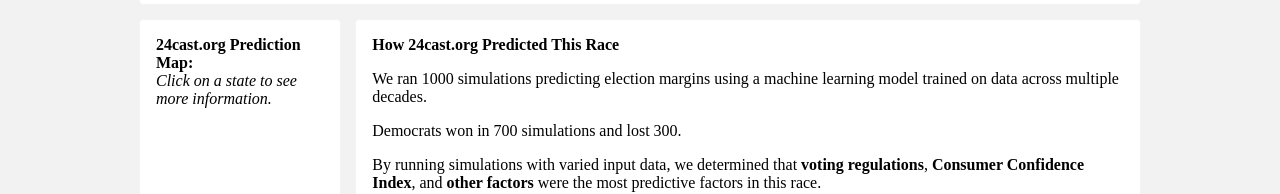
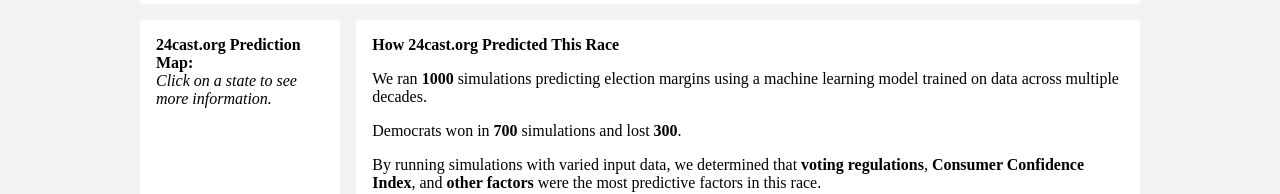
Before and after one commit to BPR-Data-Team/ElectionModel2024-site, a Next.js app: page / in a window 1280 px wide. Shown: the part 562-756 px from the top of the page. Built offline with nearby package versions, Linux system fonts and the light colour scheme; no server answers; a web font is replaced by a local one.

Commit message:
minor css fix to explainer module

```diff
--- a/src/components/modules/ExplainerModule.tsx
+++ b/src/components/modules/ExplainerModule.tsx
@@ -54,14 +54,14 @@ export default function ExplainerModule(
       <div className={styles.explainer}>
         <h3>How 24cast.org Predicted This Race</h3>
         <p>
-          We ran <span className={styles.boldtext}>{props.numSimulations}</span>{" "}
+          We ran <span className={styles.boldText}>{props.numSimulations}</span>{" "}
           simulations predicting election margins using a machine learning model
           trained on data across multiple decades.
         </p>
         <p>
           {props.winner}s won in{" "}
-          <span className={styles.boldtext}>{props.numWins}</span> simulations
-          and lost <span className={styles.boldtext}>{props.numLosses}</span>.
+          <span className={styles.boldText}>{props.numWins}</span> simulations
+          and lost <span className={styles.boldText}>{props.numLosses}</span>.
         </p>
         <p>
           By running simulations with varied input data, we determined that{" "}
```
